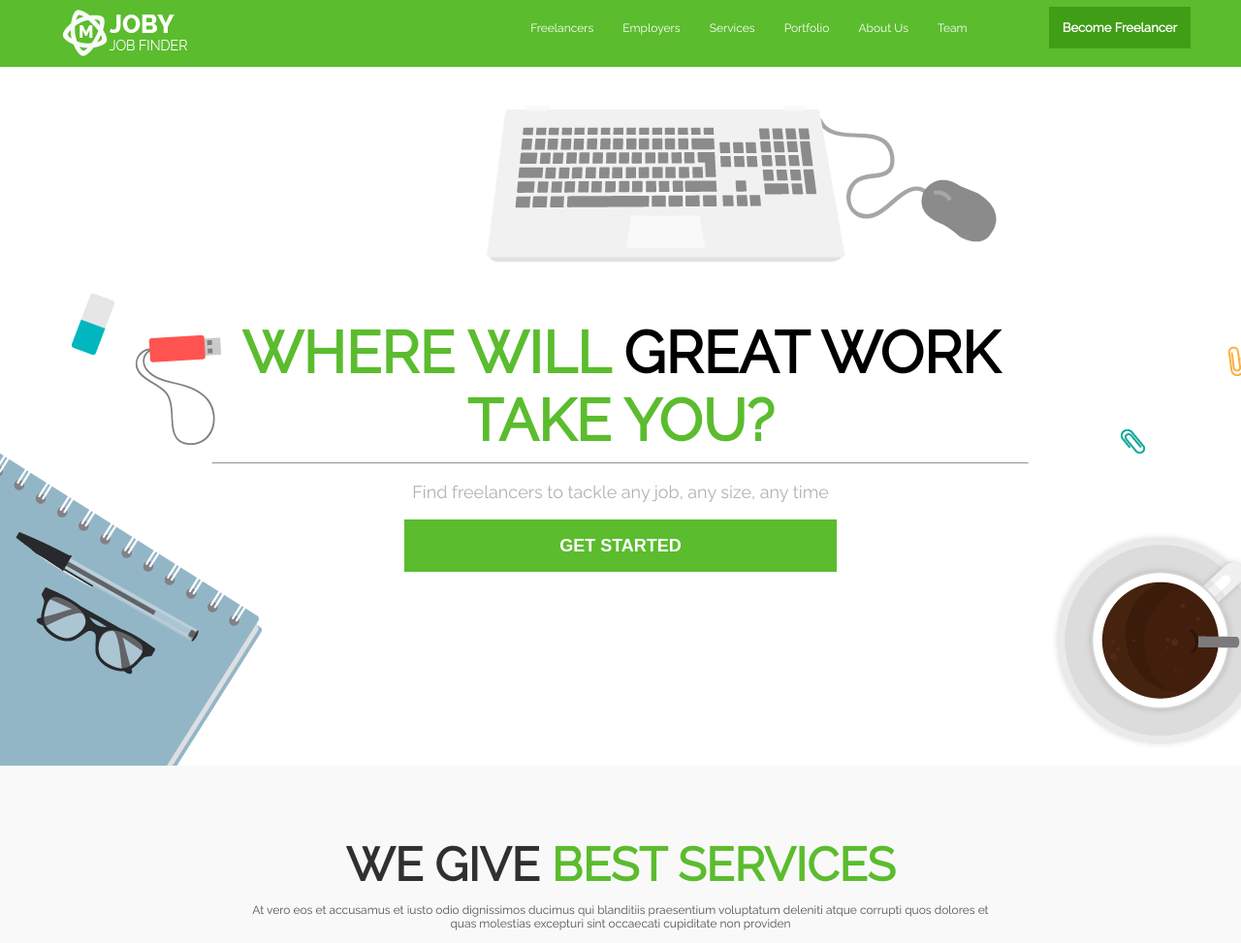
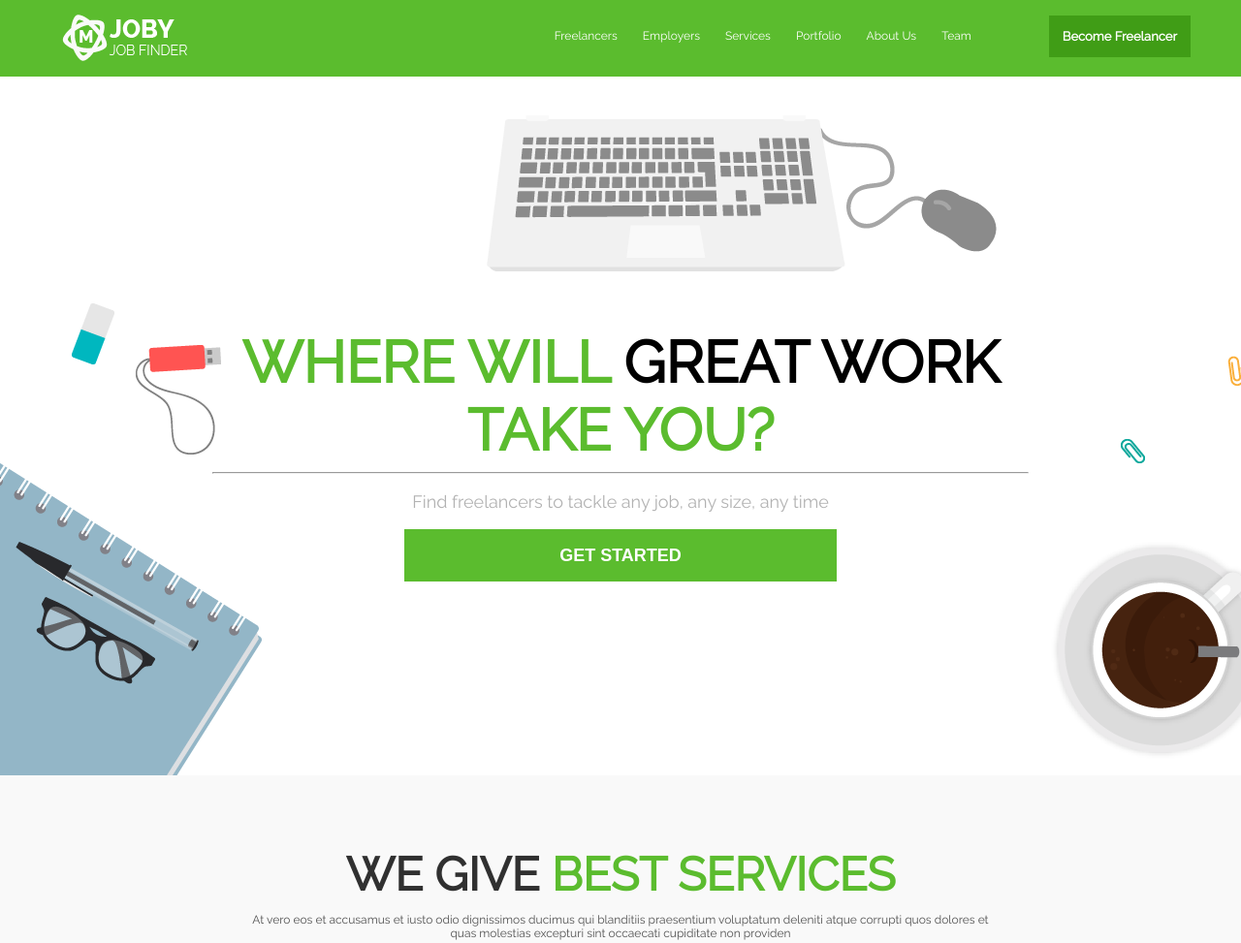
Before and after one commit to ElhamZD/Joby, a plain HTML site: page index.html in a window 1280 px wide. Shown: the top 973 px of the page at 97% size. Drawn offline with Linux system fonts and the light colour scheme.

Commit message:
editing nav links

```diff
--- a/assets/css/style.css
+++ b/assets/css/style.css
@@ -19,14 +19,22 @@ body{
 	height:auto;
 	float:left;
 	text-align:left;
+    margin-top:5px;
 }
 .rightMenu{
 	width:80%;
 	height:auto;
 	float:right;
 	text-align: right;
-	line-height:56px;
 }
+.rightMenu ul{
+    display: inline-block;
+    list-style-type: none;
+}
+.rightMenu ul li{
+    float:left;
+}
+
 .clear{
 	clear:both;
 }
@@ -35,8 +43,10 @@ body{
 	color:white;
 	font-size:12px;
 	margin-left:26px;
+    display: inline-block;
+    padding-top:14px;
 }
-.rightMenu a:last-child{
+.rightMenu a.last-child{
 	background:#409d16;
 	font-weight:bold;
 	font-size:13px;
@@ -46,7 +56,7 @@ body{
 .rightMenu a:hover{
 	text-decoration: underline;
 }
-.rightMenu a:last-child:hover{
+.rightMenu a.last-child:hover{
 	background:#3b8f15;
 }
 .banner{
--- a/index.html
+++ b/index.html
@@ -15,13 +15,15 @@
 						<img src="assets/img/logo.png">
 					</div>
 					<div class="rightMenu">
-						<a href="##">Freelancers</a>
-						<a href="##">Employers</a>
-						<a href="##">Services</a>
-						<a href="##">Portfolio</a>
-						<a href="##">About Us</a>
-						<a href="##">Team</a>
-						<a href="##">Become Freelancer</a>
+                        <ul>
+                            <li><a href="##">Freelancers</a></li>
+                            <li><a href="##">Employers</a></li>
+                            <li><a href="##">Services</a></li>
+                            <li><a href="##">Portfolio</a></li>
+                            <li><a href="##">About Us</a></li>
+                            <li><a href="##">Team</a></li>
+                            <li><a href="##" class="last-child">Become Freelancer</a></li>
+                        </ul>
 					</div>
 					<div class="clear"></div>
 				</nav>
```
